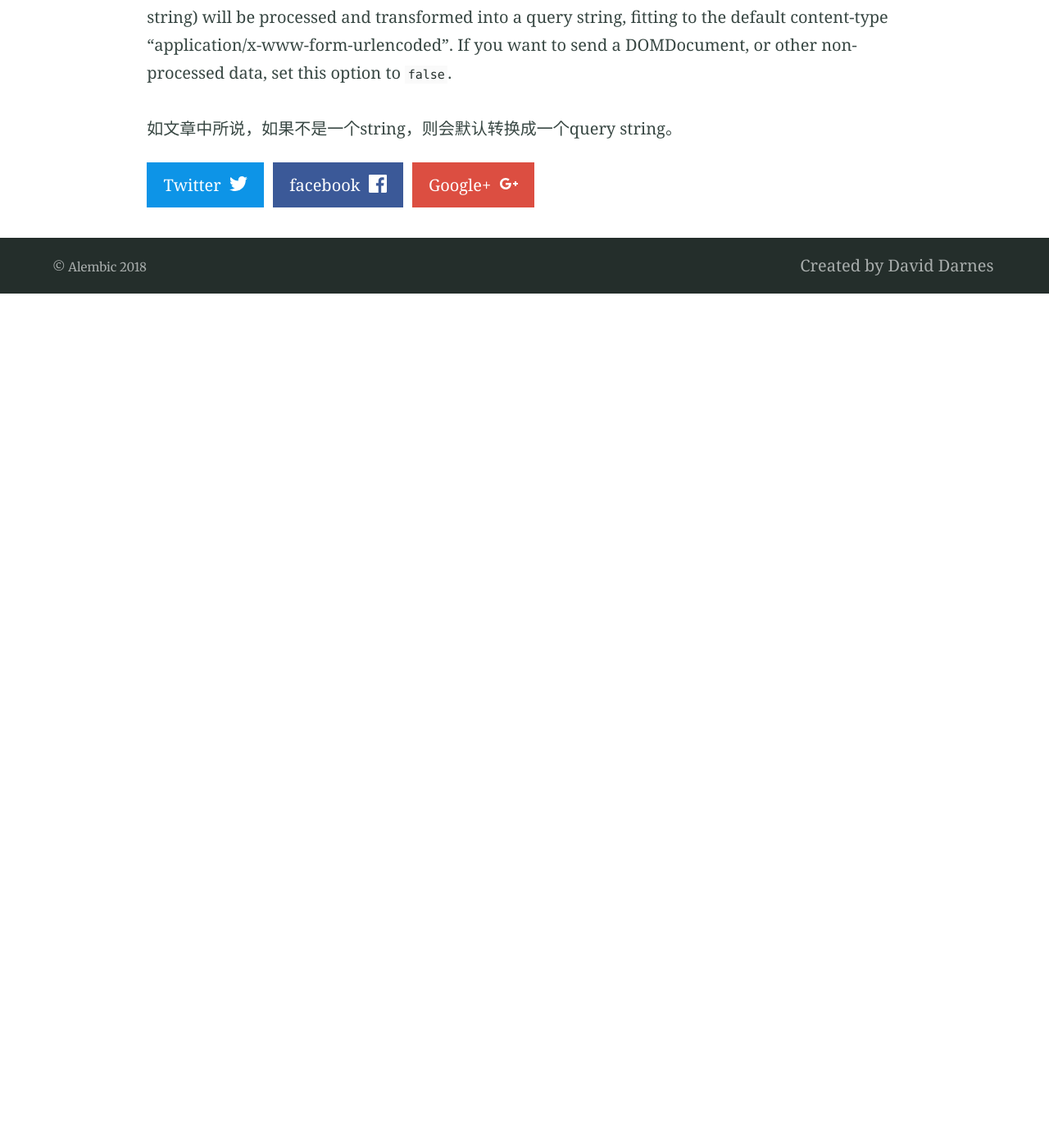
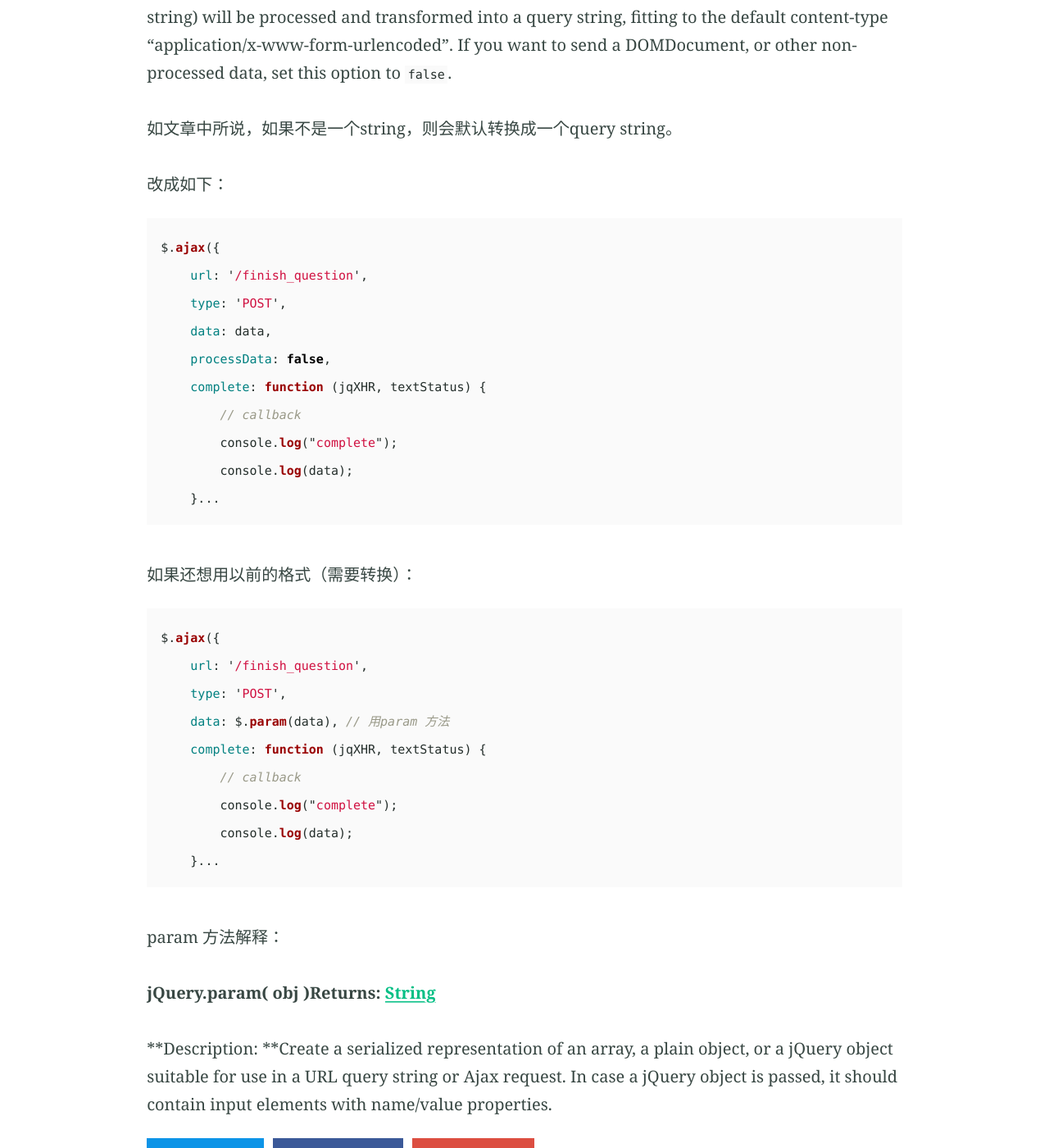
Before and after one commit to wudixm/wudixm.github.io, a Jekyll site: the page built from _posts/2018-10-29-jQuery-POST.md, in a window 1280 px wide and 1400 px high, scrolled down 1761 px. Shown: the whole window at 82% size. Built offline with Jekyll 4.4.1, drawn with Linux system fonts in a browser that asks for light colours; our own code applies the rules of GitHub Pages for plain Markdown files; before the commit the page ends 2119 px from its top, so only the background shows below that.

Commit message:
add $.param method

````diff
--- a/_posts/2018-10-29-jQuery-POST.md
+++ b/_posts/2018-10-29-jQuery-POST.md
@@ -47,3 +47,38 @@ By default, data passed in to the `data` option as an object (technically, anyth
 
 
 如文章中所说，如果不是一个string，则会默认转换成一个query string。
+
+改成如下：
+
+```js
+$.ajax({
+    url: '/finish_question',
+    type: 'POST',
+    data: data,
+    processData: false,
+    complete: function (jqXHR, textStatus) {
+        // callback
+        console.log("complete");
+        console.log(data);
+    }...
+```
+
+如果还想用以前的格式（需要转换）：
+
+```js
+$.ajax({
+    url: '/finish_question',
+    type: 'POST',
+    data: $.param(data), // 用param 方法
+    complete: function (jqXHR, textStatus) {
+        // callback
+        console.log("complete");
+        console.log(data);
+    }...
+```
+
+param 方法解释：
+
+**jQuery.param( obj )Returns: [String](http://api.jquery.com/Types/#String)**
+
+**Description: **Create a serialized representation of an array, a plain object, or a jQuery object suitable for use in a URL query string or Ajax request. In case a jQuery object is passed, it should contain input elements with name/value properties.
````
